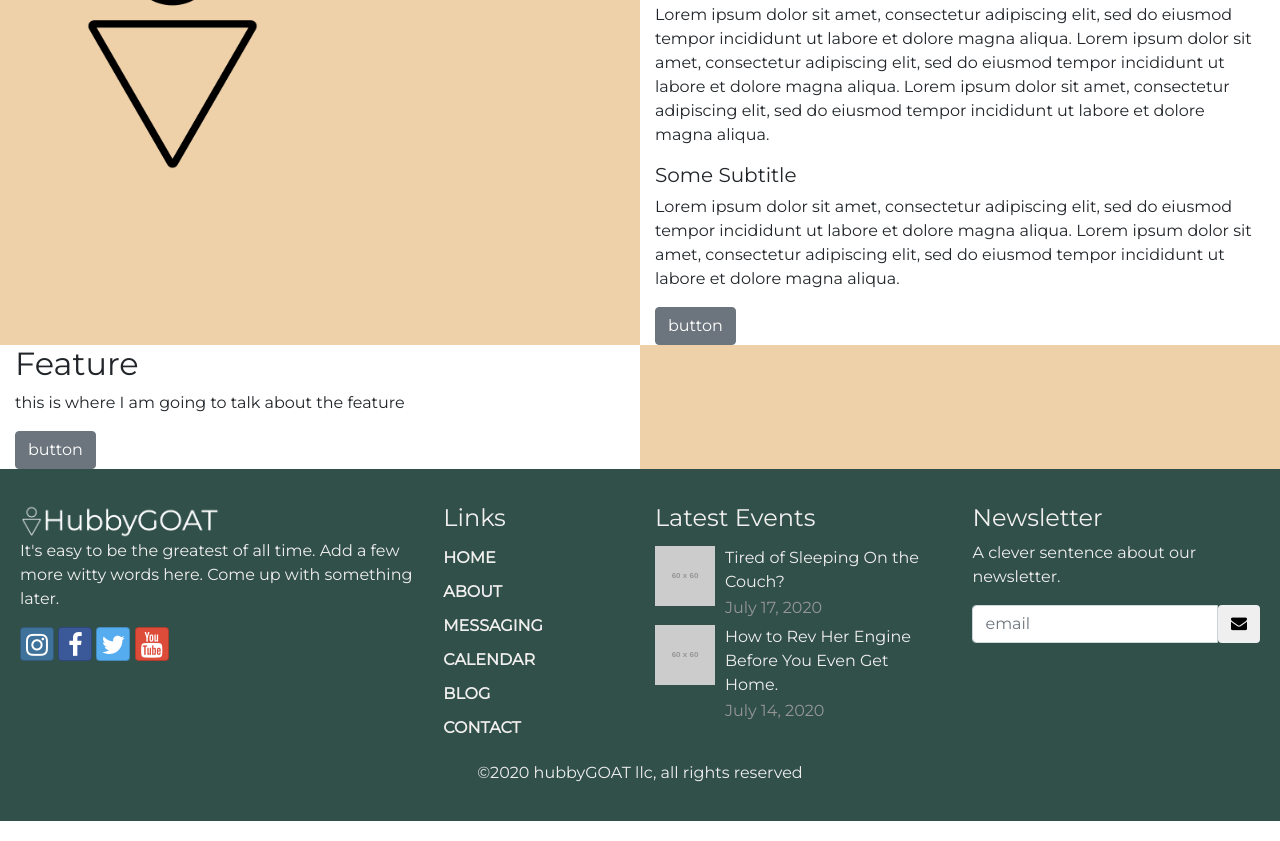
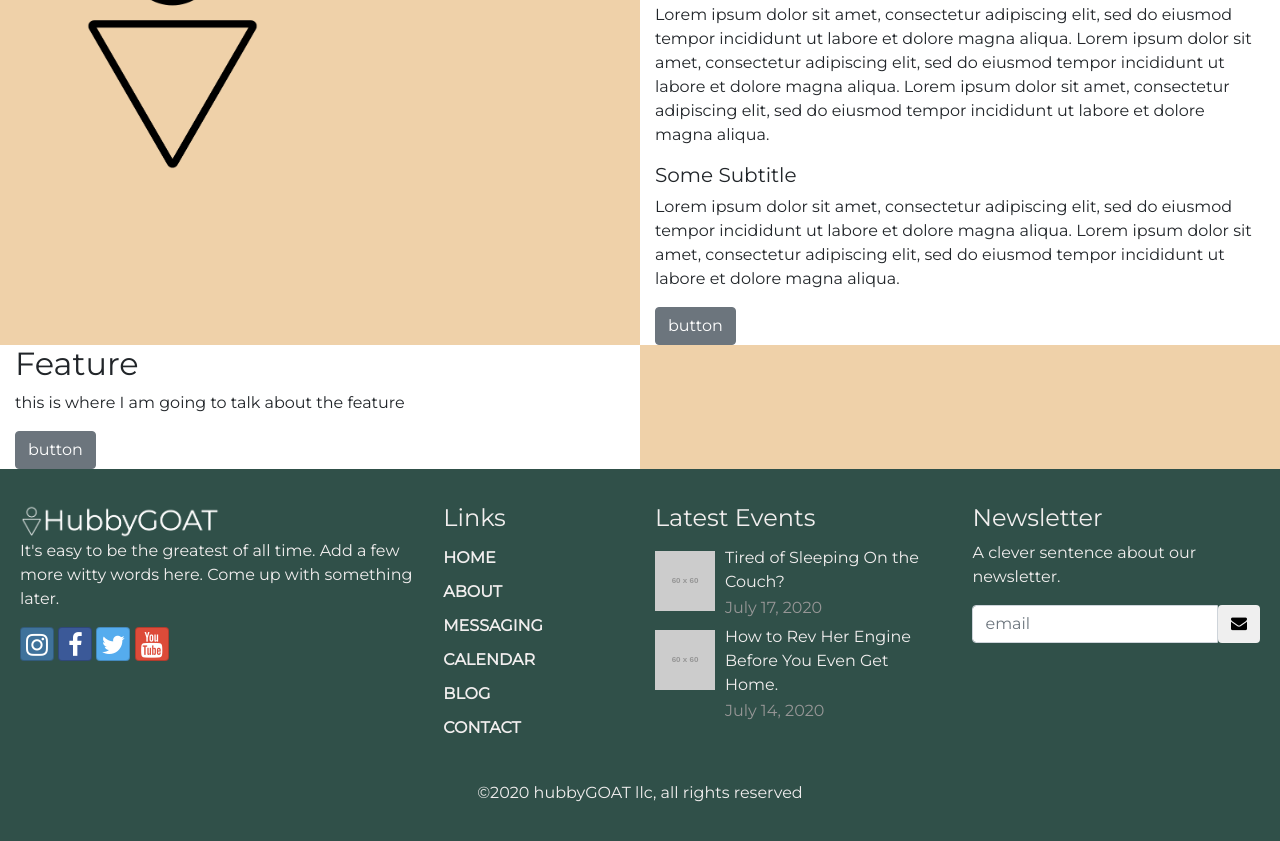
Before and after one commit to igot2bfreee/hubbygoat, a website: page index.html in a window 1280 px wide. Shown: the part 1953-2794 px from the top of the page. Drawn offline with nearby package versions, Linux system fonts and the light colour scheme; placeholder pictures from the web are drawn by us.

Commit message:
watch and shell pakages

```diff
--- a/css/styles.scss
+++ b/css/styles.scss
@@ -115,7 +115,7 @@ h1 {
 }
 
 .media-object {
-    margin-top: 5px;
+    margin-top: 10px;
 }
 
 ul.pages {
@@ -219,3 +219,8 @@ ul.list {
       border-bottom: none;
   }
   /*login modal formatting*/
+
+  .footer-copyright {
+      margin-top: 20px;
+      text-align: center;
+  }
--- a/index.html
+++ b/index.html
@@ -216,7 +216,7 @@
         </div>
 
       </div>
-        <p style="text-align:center">&copy;2020 hubbyGOAT llc, all rights reserved</p>
+        <p class="footer-copyright">&copy;2020 hubbyGOAT llc, all rights reserved</p>
     </div>
   </footer>
 
```
Also changed, not shown: package.json (+8 -4 lines), css/styles.css, 1 other file.
